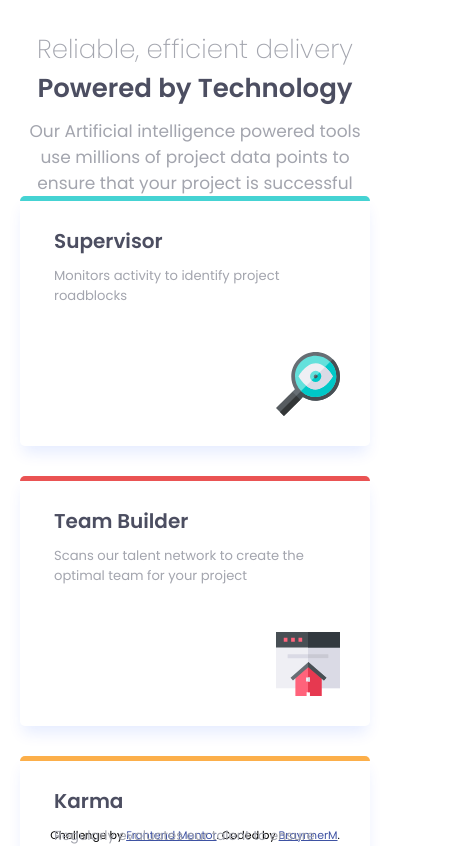
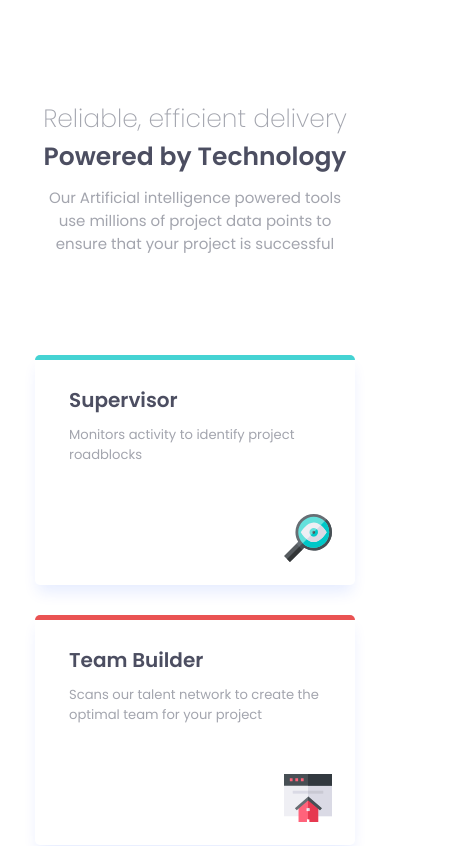
Before and after one commit to BraynnerM/four-card-feature-section-master, a React (Vite) app: page / in a window 390 px wide. Shown: the top 846 px of the page, 470 px wide, since content can reach past the window. Built offline with nearby package versions, Linux system fonts and the light colour scheme.

Commit message:
versao mobile finalizada

```diff
--- a/index.html
+++ b/index.html
@@ -26,11 +26,6 @@
 <body>
   <div id="root"></div>
   <script type="module" src="/src/main.jsx"></script>
-
-  <div class="attribution">
-    Challenge by <a href="https://www.frontendmentor.io?ref=challenge" target="_blank">Frontend Mentor</a>.
-    Coded by <a href="https://www.linkedin.com/in/braynner/" target="_blank">BraynnerM</a>.
-  </div>
 </body>
 
 </html>
--- a/src/App.jsx
+++ b/src/App.jsx
@@ -41,6 +41,10 @@ function App() {
           <img src="./images/icon-calculator.svg" alt="stats" />
         </div>
       </div>
+      <div className="attribution">
+    Challenge by <a href="https://www.frontendmentor.io?ref=challenge" target="_blank" rel="noreferrer">Frontend Mentor</a>.
+    Coded by <a href="https://www.linkedin.com/in/braynner/" target="_blank" rel="noreferrer">BraynnerM</a>.
+  </div>
     </div>
   );
 }
--- a/src/styles/main.sass
+++ b/src/styles/main.sass
@@ -84,16 +84,28 @@
 @media (max-width: 1120px)
     body
         .container
-            width: 550px
+            width: 320px
+            margin-top: 100px
             .title
-                width: 350px
+                width: 320px
+                margin-bottom: 100px
                 h2
-                    font-size: 26px
+                    font-size: 25px
                 strong
-                    font-size: 26px
+                    font-size: 25px
                 p
-                    font-size: 17px
+                    font-size: 15px
+
             .cards
                 flex-direction: column
+                .card
+                    width: 320px
+                    height: 230px
+                    img
+                        scale: 0.75
+                        bottom: 15px
+                        right: 15px
 
         .attribution
+            padding-top: 30px
+            padding-bottom: 30px
```
